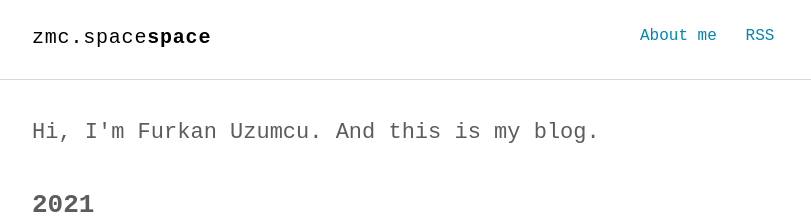
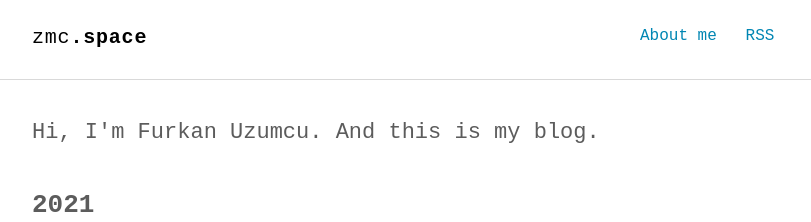
Before and after one commit to Furkanzmc/furkanzmc.github.io, a Jekyll site: the page built from index.html, in a window 1280 px wide. Shown: the top 222 px of the page, without its empty margins (232-1043 px from the left). Built offline with Jekyll 4.4.1, drawn with Linux system fonts in a browser that asks for light colours; some web fonts are replaced.

Commit message:
Fix title

```diff
--- a/_config.yml
+++ b/_config.yml
@@ -1,6 +1,6 @@
 # Site settings
-title_left    : "zmc.space"
-title_right   : "space" # default: ""
+title_left    : "zmc"
+title_right   : ".space" # default: ""
 description   : "Minimalist Jekyll theme for technical writing blog."
 keywords      : "Jekyll, theme, free, download, SEO, blog, web, minimalist, thinkspace"
 url           : https://zmc.space # site url
```
